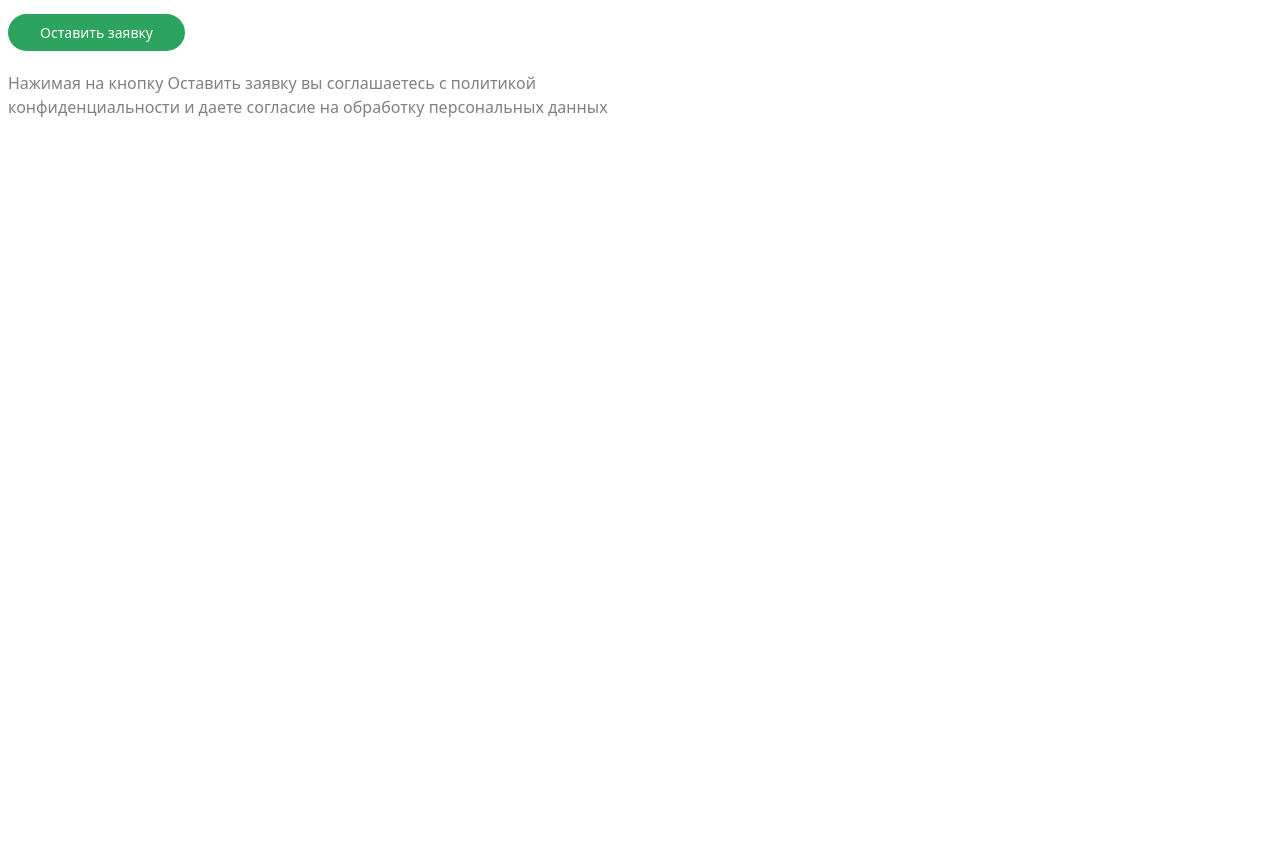
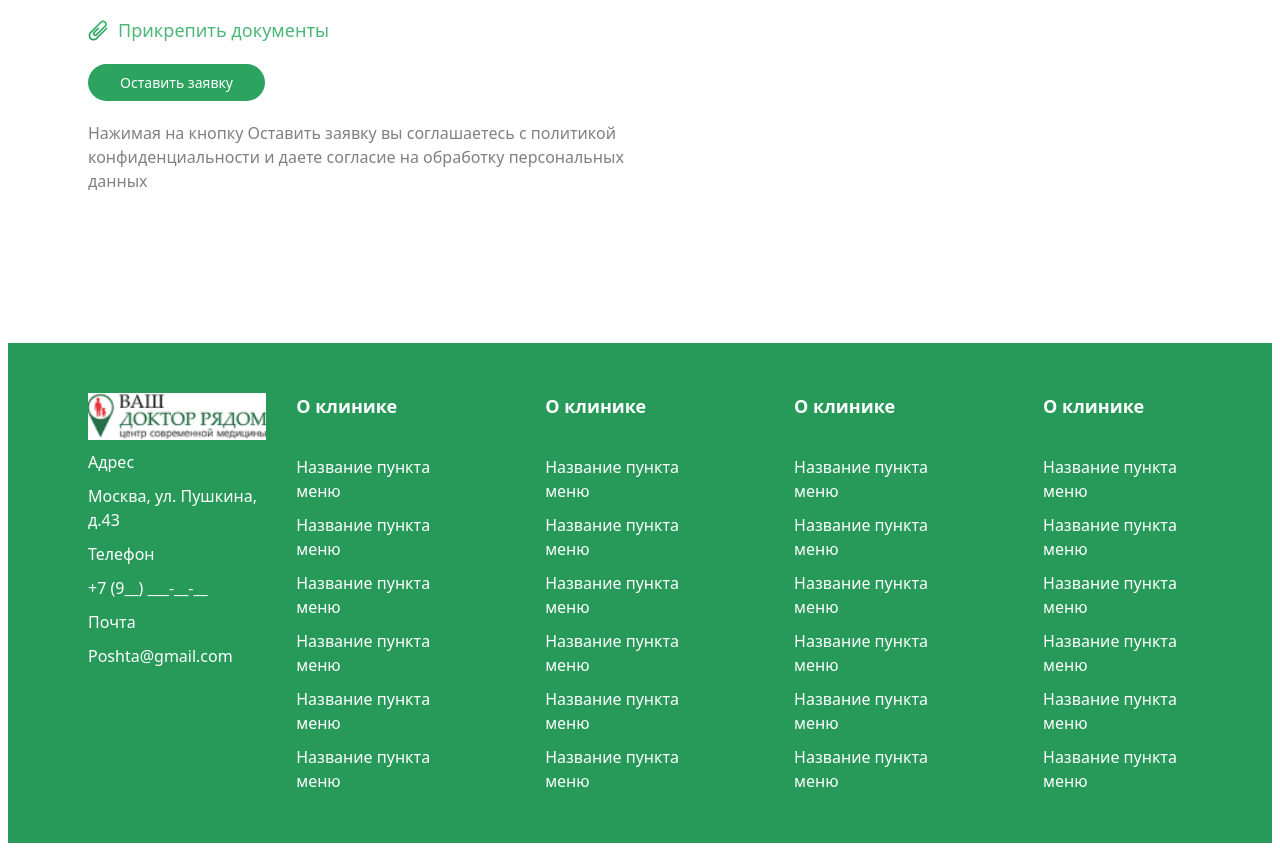
Before and after one commit to Amsurur/GIT-1-Exam, a website: page src/project-1/zulfiqor.html in a window 1280 px wide. Shown: the part 3614-4465 px from the top of the page. Before the commit the page ends 3891 px from the top, so only its background shows below. Drawn offline with Linux system fonts and the light colour scheme.

Commit message:
footer is ok

```diff
--- a/src/project-1/zulfiqor.html
+++ b/src/project-1/zulfiqor.html
@@ -154,7 +154,7 @@
 		<section class="flex items-center justify-center ">
 			<img src="imgz/Видео.png" alt="">
 		</section>
-		<section class="flex flex-col gap-[20px]">
+		<section class="flex flex-col gap-[20px] px-[80px]">
 			<h2 class="lg:text-[40px] font-bold text-[20px]">Заявка на лечение по ОМС</h2>
 			<p class="text-[gray]">Заполните поля ниже и прикрепите документ, чтобы отправить заявку</p>
 			<div class="flex flex-col gap-[20px] my-[20px]">
@@ -216,5 +216,54 @@
 			</div>
 		</section>
 	</main>
+	<footer class="px-[80px] py-[50px] bg-[#279A59] flex flex-col lg:flex-row gap-[30px] text-white justify-between">
+		<div class="flex flex-col gap-[10px]">
+			<img src="imgz/image 1.png" alt="">
+			<p>Адрес</p>
+			<p>Москва, ул. Пушкина, д.43</p>
+			<p>Телефон</p>
+			<p>+7 (9__) ___-__-__</p>
+			<p>Почта</p>
+			<p>Poshta@gmail.com</p>
+		</div>
+		<div class="flex flex-col lg:flex-row lg:gap-[100px]">
+			<div class="flex flex-col gap-[10px]">
+				<h3 class="text-[18px] font-semibold mb-[25px]">О клинике</h3>
+				<p>Название пункта меню</p>
+				<p>Название пункта меню</p>
+				<p>Название пункта меню</p>
+				<p>Название пункта меню</p>
+				<p>Название пункта меню</p>
+				<p>Название пункта меню</p>
+			</div>
+			<div class="flex flex-col gap-[10px]">
+				<h3 class="text-[18px] font-semibold mb-[25px]">О клинике</h3>
+				<p>Название пункта меню</p>
+				<p>Название пункта меню</p>
+				<p>Название пункта меню</p>
+				<p>Название пункта меню</p>
+				<p>Название пункта меню</p>
+				<p>Название пункта меню</p>
+			</div>
+			<div class="flex flex-col gap-[10px]">
+				<h3 class="text-[18px] font-semibold mb-[25px]">О клинике</h3>
+				<p>Название пункта меню</p>
+				<p>Название пункта меню</p>
+				<p>Название пункта меню</p>
+				<p>Название пункта меню</p>
+				<p>Название пункта меню</p>
+				<p>Название пункта меню</p>
+			</div>
+			<div class="flex flex-col gap-[10px]">
+				<h3 class="text-[18px] font-semibold mb-[25px]">О клинике</h3>
+				<p>Название пункта меню</p>
+				<p>Название пункта меню</p>
+				<p>Название пункта меню</p>
+				<p>Название пункта меню</p>
+				<p>Название пункта меню</p>
+				<p>Название пункта меню</p>
+			</div>
+		</div>
+	</footer>
 </body>
 </html>
```
Also changed, not shown: src/output.css.
